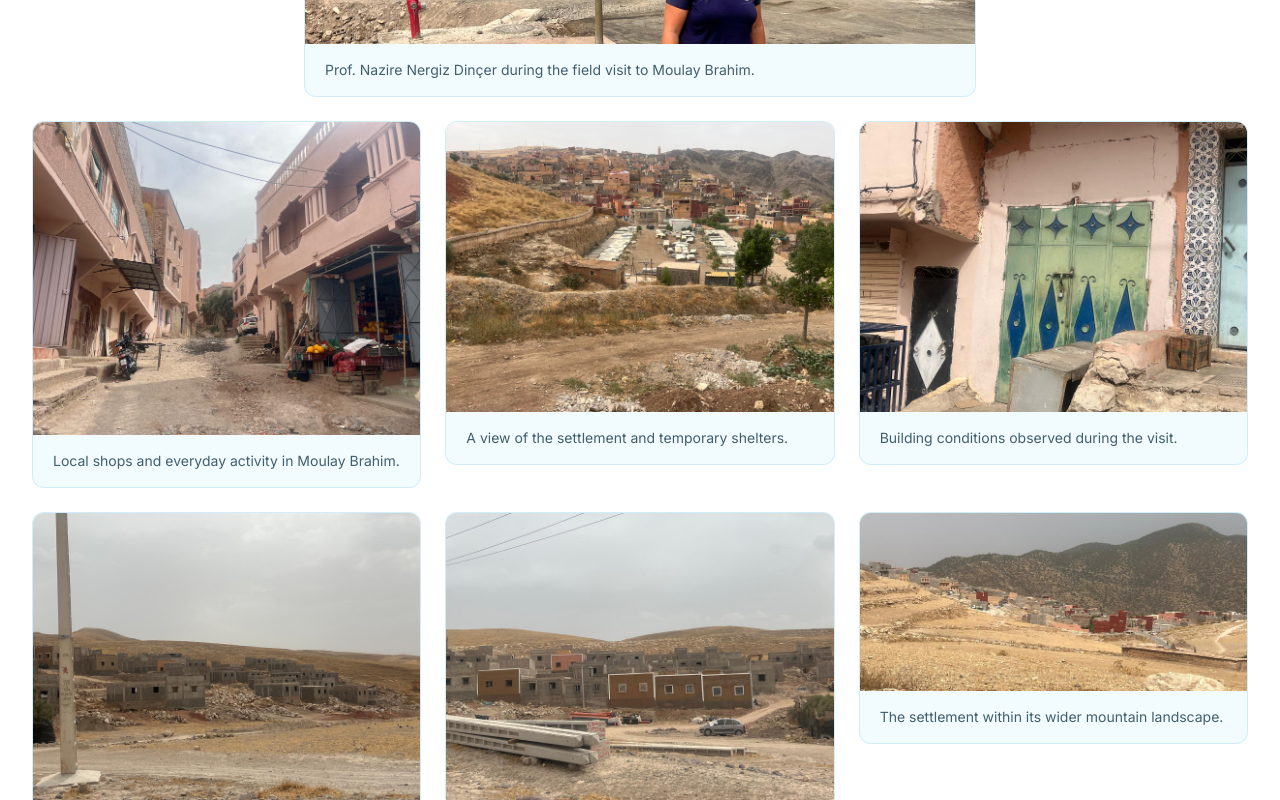
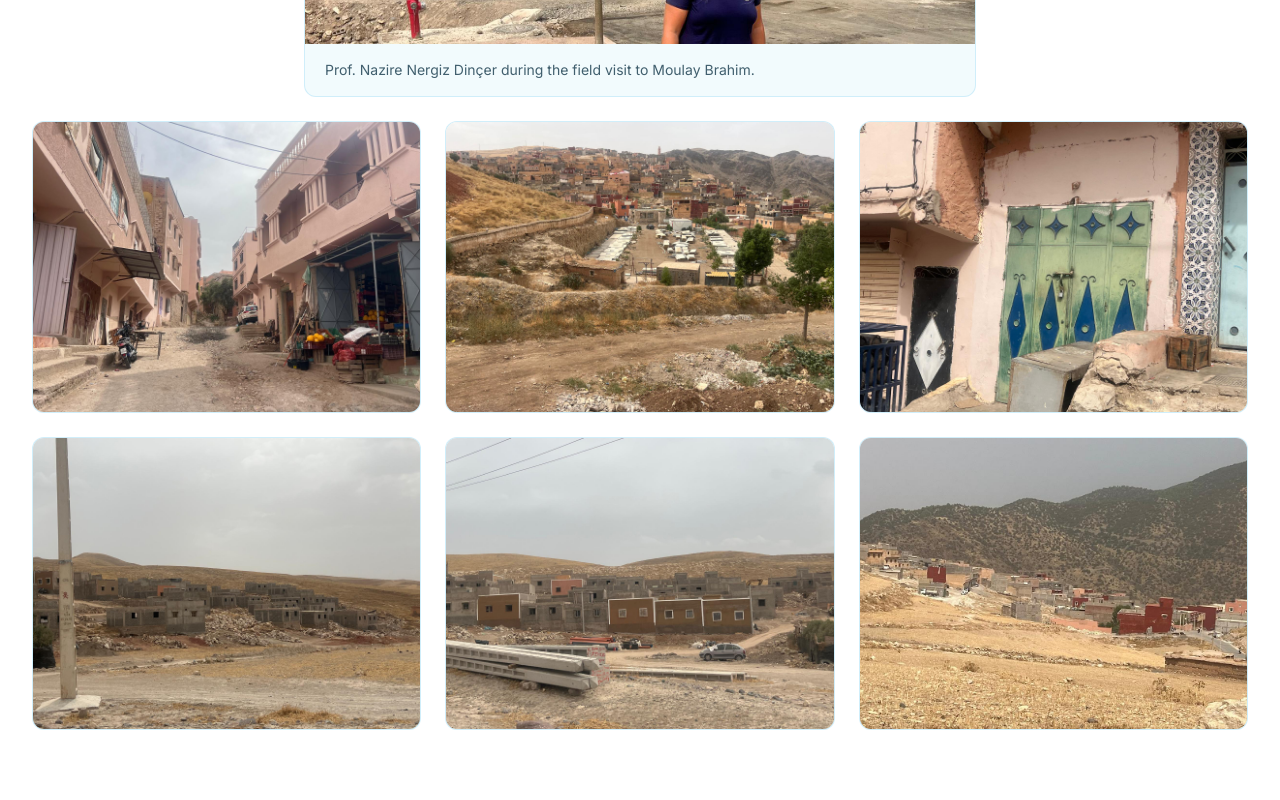
Before and after one commit to pinarci/beyond-epicenters-website, a Next.js app: page /media in a window 1280 px wide. Shown: the part 7440-8240 px from the top of the page. Built offline with nearby package versions, Linux system fonts and the light colour scheme.

Commit message:
Remove gallery captions and align field visit photos

```diff
--- a/components/MoulayBrahimUpdate.tsx
+++ b/components/MoulayBrahimUpdate.tsx
@@ -7,12 +7,12 @@ const title = 'Field Visit to Moulay Brahim, Morocco'
 const introduction = 'Beyond Epicenters Project Coordinator Prof. Nazire Nergiz Dinçer conducted a field visit to Moulay Brahim, Morocco, during her secondment at Cadi Ayyad University in Marrakech.'
 const photos = [
   { file: 'moulay-brahim-03.jpeg', width: 1600, height: 960, alt: 'Prof. Nazire Nergiz Dinçer during the field visit, with buildings and a street in Moulay Brahim behind her', caption: 'Prof. Nazire Nergiz Dinçer during the field visit to Moulay Brahim.' },
-  { file: 'moulay-brahim-01.jpeg', width: 1600, height: 1294, alt: 'Street lined with buildings and a local produce shop in Moulay Brahim', caption: 'Local shops and everyday activity in Moulay Brahim.' },
-  { file: 'moulay-brahim-02.jpeg', width: 1600, height: 1200, alt: 'Hillside settlement with buildings and rows of temporary shelters in Moulay Brahim', caption: 'A view of the settlement and temporary shelters.' },
-  { file: 'moulay-brahim-04.jpeg', width: 1600, height: 1200, alt: 'Damaged building facade with a green and blue door in Moulay Brahim', caption: 'Building conditions observed during the visit.' },
-  { file: 'moulay-brahim-05.jpeg', width: 1600, height: 1200, alt: 'Buildings and rubble beside a road in the Moulay Brahim area', caption: 'Buildings and surrounding terrain in the affected area.' },
-  { file: 'moulay-brahim-06.jpeg', width: 1600, height: 1200, alt: 'Buildings beside a road and construction materials in the Moulay Brahim area', caption: 'Roadside views of the local built environment.' },
-  { file: 'moulay-brahim-07.jpeg', width: 1600, height: 734, alt: 'Panoramic view of buildings and mountain slopes in the Moulay Brahim area', caption: 'The settlement within its wider mountain landscape.' },
+  { file: 'moulay-brahim-01.jpeg', width: 1600, height: 1294, alt: 'Moulay Brahim field visit photo 1' },
+  { file: 'moulay-brahim-02.jpeg', width: 1600, height: 1200, alt: 'Moulay Brahim field visit photo 2' },
+  { file: 'moulay-brahim-04.jpeg', width: 1600, height: 1200, alt: 'Moulay Brahim field visit photo 3' },
+  { file: 'moulay-brahim-05.jpeg', width: 1600, height: 1200, alt: 'Moulay Brahim field visit photo 4' },
+  { file: 'moulay-brahim-06.jpeg', width: 1600, height: 1200, alt: 'Moulay Brahim field visit photo 5' },
+  { file: 'moulay-brahim-07.jpeg', width: 1600, height: 734, alt: 'Moulay Brahim field visit photo 6' },
 ]
 
 export default function MoulayBrahimUpdate({ compact = false }: { compact?: boolean }) {
@@ -54,10 +54,14 @@ export default function MoulayBrahimUpdate({ compact = false }: { compact?: bool
       <div className="grid items-start gap-6 sm:grid-cols-2 lg:grid-cols-3">
         {photos.map((photo, index) => (
           <figure key={photo.file} className={`overflow-hidden rounded-xl border border-logo-sky/40 bg-ice-blue ${index === 0 ? 'mx-auto w-full max-w-2xl sm:col-span-2 lg:col-span-3' : ''}`}>
-            <a href={`${base}/${photo.file}`} target="_blank" rel="noopener noreferrer" aria-label={`Open photo: ${photo.caption} (new tab)`} className="block focus-visible:outline focus-visible:outline-2 focus-visible:outline-logo-purple">
-              <Image src={`${base}/${photo.file}`} alt={photo.alt} width={photo.width} height={photo.height} className="h-auto w-full" sizes={index === 0 ? '(min-width: 768px) 672px, 100vw' : '(min-width: 1024px) 33vw, (min-width: 640px) 50vw, 100vw'} />
+            <a href={`${base}/${photo.file}`} target="_blank" rel="noopener noreferrer" aria-label={`Open photo: ${photo.alt} (new tab)`} className={`relative block focus-visible:outline focus-visible:outline-2 focus-visible:outline-logo-purple ${index === 0 ? '' : 'aspect-[4/3]'}`}>
+              {index === 0 ? (
+                <Image src={`${base}/${photo.file}`} alt={photo.alt} width={photo.width} height={photo.height} className="h-auto w-full" sizes="(min-width: 768px) 672px, 100vw" />
+              ) : (
+                <Image src={`${base}/${photo.file}`} alt={photo.alt} fill className="object-cover" sizes="(min-width: 1024px) 33vw, (min-width: 640px) 50vw, 100vw" />
+              )}
             </a>
-            <figcaption className="px-5 py-4 text-sm text-slate-navy/75">{photo.caption}</figcaption>
+            {index === 0 && <figcaption className="px-5 py-4 text-sm text-slate-navy/75">{lead.caption}</figcaption>}
           </figure>
         ))}
       </div>
```
